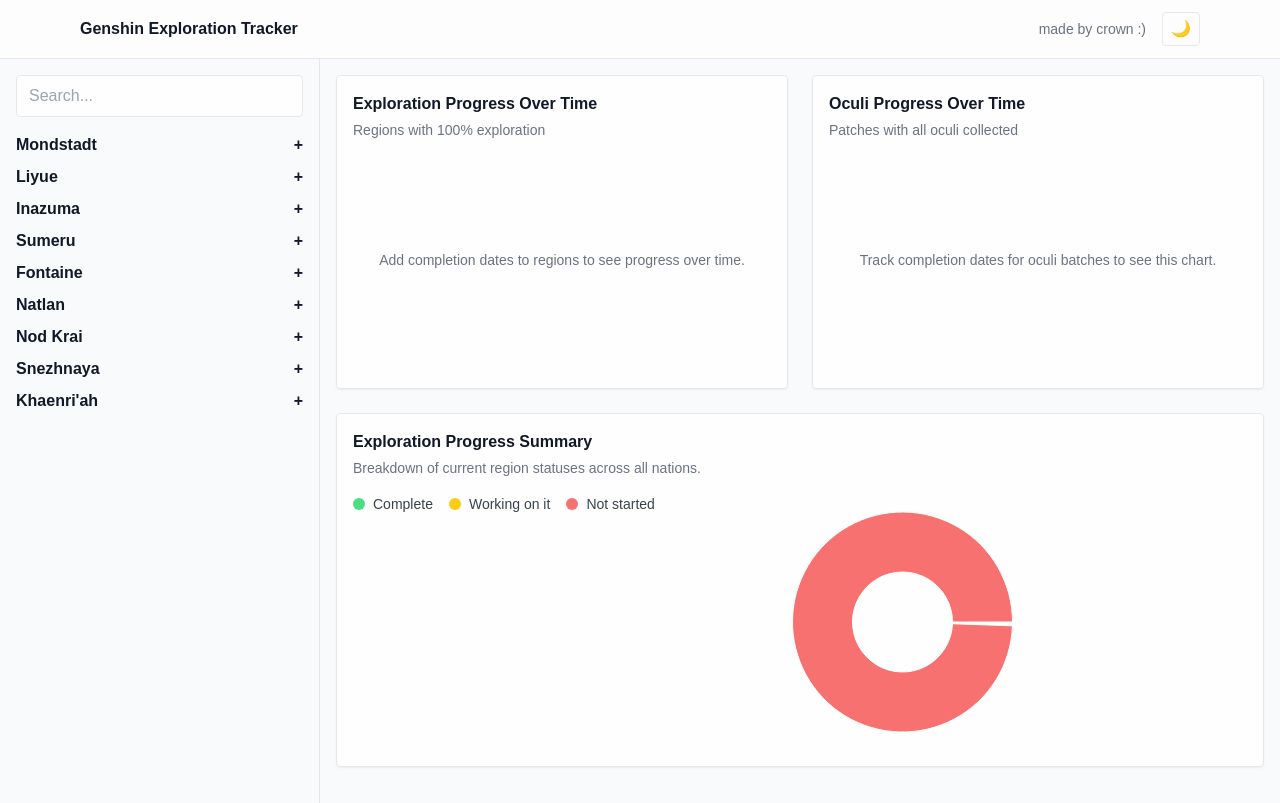
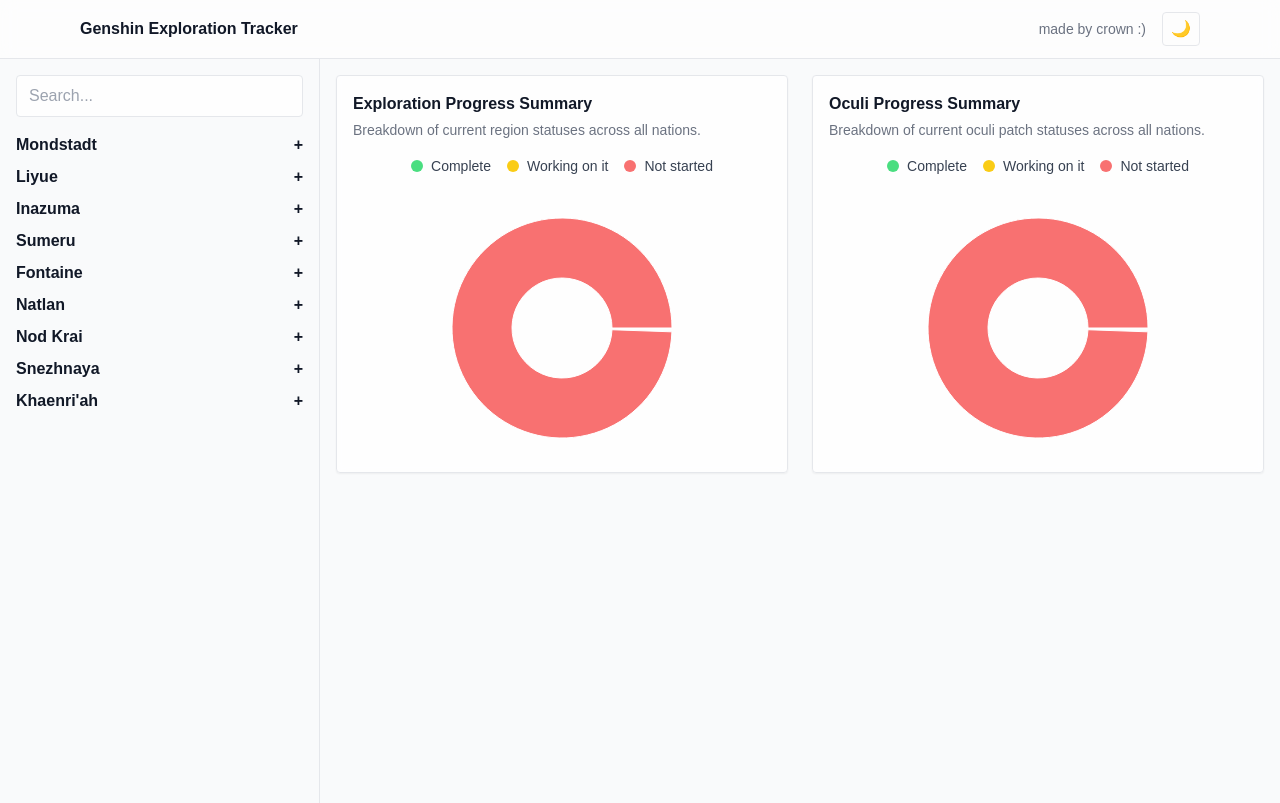
Before and after one commit to JustinFoong/nograss, a Next.js app: page / in a window 1280 px wide. Built offline with nearby package versions, Linux system fonts and the light colour scheme.

Commit message:
Removed time graphs and ability to log completion time, added pie chart for oculi

```diff
--- a/app/page.jsx
+++ b/app/page.jsx
@@ -1,12 +1,11 @@
 "use client";
 
 import { useEffect, useMemo, useState } from "react";
-import { LineChart, Line, Tooltip, PieChart, Pie, Cell, ResponsiveContainer, XAxis, YAxis } from "recharts";
+import { PieChart, Pie, Cell, ResponsiveContainer, Tooltip } from "recharts";
 import { nations, getItemById } from "../components/regionsData";
 import {
-  aggregateCompletionProgress,
-  aggregateOculiProgress,
   aggregateStatusCounts,
+  aggregateOculiStatusCounts,
 } from "../components/storage";
 import RegionDetail from "../components/RegionDetail";
 
@@ -21,24 +20,13 @@
   const [search, setSearch] = useState("");
   const [expanded, setExpanded] = useState({});
   const [pieData, setPieData] = useState([]);
-  const [lineData, setLineData] = useState([]);
-  const [oculiData, setOculiData] = useState([]);
+  const [oculiPieData, setOculiPieData] = useState([]);
   const [selectedItem, setSelectedItem] = useState(null);
-  const formatDate = (iso) => {
-    if (!iso) return "";
-    const d = new Date(iso);
-    if (isNaN(d)) return iso;
-    const dd = String(d.getDate()).padStart(2, "0");
-    const mon = d.toLocaleString("en-US", { month: "short" });
-    const yy = String(d.getFullYear()).slice(-2);
-    return `${dd}-${mon}-${yy}`;
-  };
 
   useEffect(() => {
     const refresh = () => {
       setPieData(aggregateStatusCounts());
-      setLineData(aggregateCompletionProgress());
-      setOculiData(aggregateOculiProgress());
+      setOculiPieData(aggregateOculiStatusCounts());
     };
     refresh();
     window.addEventListener("storage", refresh);
@@ -89,6 +77,11 @@
 
   const visiblePieData = useMemo(() => pieData.filter((d) => d.value > 0), [pieData]);
   const legendData = useMemo(() => pieData.map((d) => ({ ...d, color: STATUS_COLORS[d.name] })), [pieData]);
+  const visibleOculiPieData = useMemo(() => oculiPieData.filter((d) => d.value > 0), [oculiPieData]);
+  const oculiLegendData = useMemo(() => oculiPieData.map((d) => ({ ...d, color: STATUS_COLORS[d.name] })), [oculiPieData]);
+
+  const totalRegions = useMemo(() => pieData.reduce((sum, d) => sum + d.value, 0), [pieData]);
+  const totalPatches = useMemo(() => oculiPieData.reduce((sum, d) => sum + d.value, 0), [oculiPieData]);
 
   return (
     <div className="flex h-[calc(100vh-56px)]">
@@ -180,24 +173,23 @@
         ) : (
           <div className="flex flex-col gap-6">
             <div className="flex flex-col lg:flex-row gap-6">
-              <ProgressCard
-                title="Exploration Progress Over Time"
-                subtitle="Regions with 100% exploration"
-                data={lineData}
-                emptyMessage="Add completion dates to regions to see progress over time."
-                lineColor="#2563eb"
-                formatDate={formatDate}
+              <SummaryCard
+                pieData={visiblePieData}
+                legendData={legendData}
+                title="Exploration Progress Summary"
+                subtitle="Breakdown of current region statuses across all nations."
+                total={totalRegions}
+                unit="Regions"
               />
-              <ProgressCard
-                title="Oculi Progress Over Time"
-                subtitle="Patches with all oculi collected"
-                data={oculiData}
-                emptyMessage="Track completion dates for oculi batches to see this chart."
-                lineColor="#7c3aed"
-                formatDate={formatDate}
+              <SummaryCard
+                pieData={visibleOculiPieData}
+                legendData={oculiLegendData}
+                title="Oculi Progress Summary"
+                subtitle="Breakdown of current oculi patch statuses across all nations."
+                total={totalPatches}
+                unit="Patches"
               />
             </div>
-            <SummaryCard pieData={visiblePieData} legendData={legendData} />
           </div>
         )}
       </div>
@@ -205,51 +197,37 @@
   );
 }
 
-function ProgressCard({ title, subtitle, data, emptyMessage, lineColor, formatDate }) {
+function SummaryCard({ pieData, legendData, title, subtitle, total, unit }) {
+  const getStatusEmoji = (status) => {
+    if (status === "Complete") return "🟩";
+    if (status === "Working on it") return "🟨";
+    return "🟥";
+  };
+
+  const CustomTooltip = ({ active, payload }) => {
+    if (!active || !payload || !payload[0]) return null;
+    const data = payload[0];
+    const status = data.name;
+    const value = data.value;
+    const percentage = total > 0 ? Math.round((value / total) * 100) : 0;
+    const emoji = getStatusEmoji(status);
+    return (
+      <div className="bg-white dark:bg-gray-800 border border-gray-200 dark:border-gray-700 rounded p-2 shadow-lg">
+        <p className="text-sm font-medium">
+          {emoji} {status}: {value} {unit} ({percentage}%)
+        </p>
+      </div>
+    );
+  };
+
   return (
     <div className="card flex-1">
-      <div className="flex flex-col gap-1 mb-2">
-        <h2 className="font-bold">{title}</h2>
-        <p className="text-sm text-gray-500 dark:text-gray-400">{subtitle}</p>
-      </div>
-      <div className="h-56">
-        {data.length ? (
-          <ResponsiveContainer width="100%" height="100%">
-            <LineChart data={data} margin={{ top: 10, right: 20, left: 10, bottom: 10 }}>
-              <XAxis
-                dataKey="date"
-                tickFormatter={(d) => formatDate(d)}
-                axisLine={{ stroke: "var(--chart-axis-color)", strokeDasharray: "3 3" }}
-                tickLine={false}
-                minTickGap={20}
-              />
-              <YAxis
-                allowDecimals={false}
-                axisLine={{ stroke: "var(--chart-axis-color)", strokeDasharray: "3 3" }}
-                tickLine={false}
-                width={40}
-              />
-              <Tooltip labelFormatter={(d) => `Date: ${formatDate(d)}`} formatter={(v) => [v, "Completed"]} />
-              <Line type="monotone" dataKey="value" stroke={lineColor} strokeWidth={2} dot={{ r: 2 }} />
-            </LineChart>
-          </ResponsiveContainer>
-        ) : (
-          <EmptyState message={emptyMessage} />
-        )}
-      </div>
-    </div>
-  );
-}
-
-function SummaryCard({ pieData, legendData }) {
-  return (
-    <div className="card">
-      <h2 className="font-bold mb-1">Exploration Progress Summary</h2>
+      <h2 className="font-bold mb-1">{title}</h2>
       <p className="text-sm text-gray-500 dark:text-gray-400 mb-4">
-        Breakdown of current region statuses across all nations.
+        {subtitle}
       </p>
-      <div className="flex flex-col lg:flex-row items-center lg:items-start gap-6">
-        <div className="flex flex-wrap justify-center lg:justify-start gap-4">
+      <div className="flex flex-col items-center gap-6">
+        <div className="flex flex-wrap justify-center gap-4">
           {legendData.map((entry) => (
             <div key={entry.name} className="flex items-center gap-2 text-sm">
               <span
@@ -260,7 +238,7 @@
             </div>
           ))}
         </div>
-        <div className="w-full lg:w-1/2 h-64">
+        <div className="w-full h-64 flex justify-center">
           <ResponsiveContainer width="100%" height="100%">
             <PieChart>
               <Pie
@@ -276,7 +254,7 @@
                   <Cell key={entry.name} fill={STATUS_COLORS[entry.name]} />
                 ))}
               </Pie>
-              <Tooltip formatter={(value) => [value, "Regions"]} />
+              <Tooltip content={<CustomTooltip />} />
             </PieChart>
           </ResponsiveContainer>
         </div>
@@ -284,11 +262,3 @@
     </div>
   );
 }
-
-function EmptyState({ message }) {
-  return (
-    <div className="flex h-full items-center justify-center text-sm text-gray-500 dark:text-gray-400">
-      {message}
-    </div>
-  );
-}
--- a/components/RegionDetail.jsx
+++ b/components/RegionDetail.jsx
@@ -8,7 +8,6 @@
   const regionId = item?.id ?? "";
   const [status, setStatus] = useState("Not started");
   const [notes, setNotes] = useState("");
-  const [completionDate, setCompletionDate] = useState("");
   const [youtubeUrl, setYoutubeUrl] = useState("");
   const [hasHydrated, setHasHydrated] = useState(false);
 
@@ -18,12 +17,10 @@
     setHasHydrated(false);
     setStatus("Not started");
     setNotes("");
-    setCompletionDate("");
     setYoutubeUrl("");
     const saved = loadRegion(regionId);
     if (saved.status) setStatus(saved.status);
     if (saved.notes) setNotes(saved.notes);
-    if (saved.completionDate) setCompletionDate(saved.completionDate);
     if (saved.youtubeUrl) setYoutubeUrl(saved.youtubeUrl);
     // Mark as hydrated on next tick to avoid saving defaults
     Promise.resolve().then(() => setHasHydrated(true));
@@ -31,8 +28,8 @@
 
   useEffect(() => {
     if (!hasHydrated || !regionId) return;
-    saveRegion(regionId, { status, notes, completionDate, youtubeUrl });
-  }, [regionId, status, notes, completionDate, youtubeUrl, hasHydrated]);
+    saveRegion(regionId, { status, notes, youtubeUrl });
+  }, [regionId, status, notes, youtubeUrl, hasHydrated]);
 
   const youtubeId = extractYouTubeId(youtubeUrl);
 
@@ -101,14 +98,6 @@
         placeholder="Write your notes here..."
         className="w-full h-32 input mb-4"
       />
-
-      <label className="block mb-1 font-semibold">Completion Date</label>
-      <input
-        type="date"
-        value={completionDate}
-        onChange={(e) => setCompletionDate(e.target.value)}
-        className="input"
-      />
     </div>
   );
 }
--- a/components/storage.js
+++ b/components/storage.js
@@ -45,59 +45,17 @@
   ];
 }
 
-export function aggregateCompletionProgress() {
+export function aggregateOculiStatusCounts() {
   if (typeof window === "undefined") return [];
-  // Build cumulative completion counts by completionDate (YYYY-MM-DD)
-  const completions = [];
-  for (const { id } of regionEntries) {
-    const { status, completionDate } = loadRegion(id);
-    if (status === "Complete" && completionDate) {
-      // normalize date to YYYY-MM-DD
-      const d = new Date(completionDate);
-      if (!isNaN(d)) {
-        const key = d.toISOString().slice(0, 10);
-        completions.push(key);
-      }
-    }
+  const counts = { "Complete": 0, "Working on it": 0, "Not started": 0 };
+  for (const { id } of oculiEntries) {
+    const { status } = loadRegion(id);
+    const normalized = STATUSES.includes(status) ? status : "Not started";
+    counts[normalized] += 1;
   }
-  if (completions.length === 0) return [];
-  // Count per date
-  const perDate = completions.reduce((acc, key) => {
-    acc[key] = (acc[key] || 0) + 1;
-    return acc;
-  }, {});
-  // Sort dates and build cumulative series
-  const dates = Object.keys(perDate).sort();
-  let running = 0;
-  const series = dates.map((date) => {
-    running += perDate[date];
-    return { date, value: running };
-  });
-  return series;
+  return [
+    { name: "Complete", value: counts["Complete"] },
+    { name: "Working on it", value: counts["Working on it"] },
+    { name: "Not started", value: counts["Not started"] },
+  ];
 }
-
-export function aggregateOculiProgress() {
-  if (typeof window === "undefined") return [];
-  const completions = [];
-  for (const { id } of oculiEntries) {
-    const { status, completionDate } = loadRegion(id);
-    if (status === "Complete" && completionDate) {
-      const d = new Date(completionDate);
-      if (!isNaN(d)) {
-        const key = d.toISOString().slice(0, 10);
-        completions.push(key);
-      }
-    }
-  }
-  if (completions.length === 0) return [];
-  const perDate = completions.reduce((acc, key) => {
-    acc[key] = (acc[key] || 0) + 1;
-    return acc;
-  }, {});
-  const dates = Object.keys(perDate).sort();
-  let running = 0;
-  return dates.map((date) => {
-    running += perDate[date];
-    return { date, value: running };
-  });
-}
```
